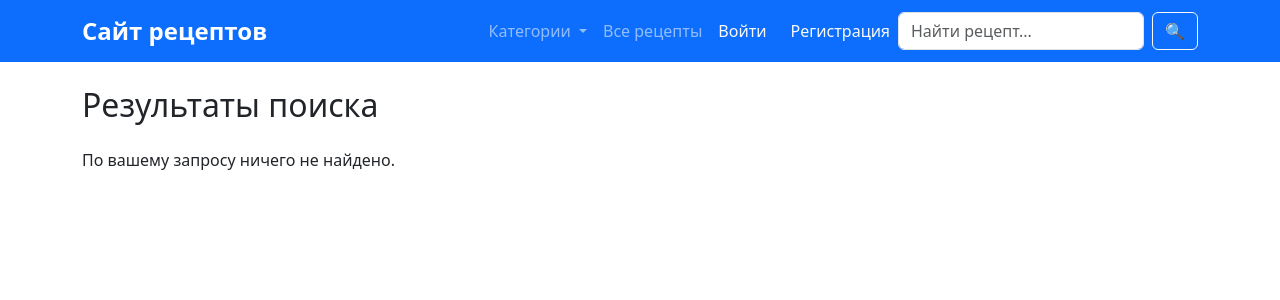
After one commit to dmitry-poznyak/recipe_site_project, a Django app: page /search/ in a window 1280 px wide. The commit adds this page. Shown: the top 300 px of the page. Run offline with Django 5.2, Linux system fonts and the light colour scheme; tables that the repository leaves empty hold one stand-in row (values such as "Sample post"); some libraries are stand-ins or nearby versions.

Commit message:
добавил поиск рецептов

```diff
--- a/recipe/templates/base.html
+++ b/recipe/templates/base.html
@@ -3,6 +3,9 @@
 <html lang="ru">
 
 <head>
+
+
+
     <meta charset="UTF-8" />
     <title>Сайт рецептов</title>
     <link href="https://cdn.jsdelivr.net/npm/select2@4.1.0-rc.0/dist/css/select2.min.css" rel="stylesheet" />
@@ -13,7 +16,7 @@
     <link rel="shortcut icon" href="{% static 'favicon.ico' %}" type="image/x-icon">
 
     <style>
-        /* Пункт 3: фиксируем меню сверху */
+        /* фиксируем меню сверху */
 
         body {
             padding-top: 70px;
@@ -26,14 +29,13 @@
             width: 100%;
             z-index: 1030;
         }
-        /* Пункт 4: подсветка активной ссылки */
+        /* подсветка активной ссылки */
 
         .nav-link.active,
         .dropdown-item.active {
             background-color: rgba(255, 255, 255, 0.25);
             border-radius: 0.25rem;
         }
-        /* Дополнительно: плавное скрытие хлебных крошек, если нет */
 
         .breadcrumb {
             margin-bottom: 1rem;
@@ -47,7 +49,7 @@
 </head>
 
 <body>
-    <!-- Пункт 3: добавляем класс fixed-top -->
+    <!-- добавляем класс fixed-top -->
     <nav class="navbar navbar-expand-lg navbar-dark bg-primary fixed-top">
         <div class="container">
             <a class="navbar-brand fw-bold fs-4" href="{% url 'home' %}">Сайт рецептов</a>
@@ -58,13 +60,13 @@
             <div class="collapse navbar-collapse" id="navbarNav">
                 <ul class="navbar-nav ms-auto align-items-center">
 
-                    <!-- Пункт 1: выпадающий список для Категорий -->
+                    <!-- выпадающий список для Категорий -->
                     <li class="nav-item dropdown">
                         <a class="nav-link dropdown-toggle {% if request.resolver_match.url_name == 'category_recipes' %}active{% endif %}" href="#" role="button" data-bs-toggle="dropdown" aria-expanded="false">
                             Категории
                         </a>
                         <ul class="dropdown-menu dropdown-menu-end">
-                            <!-- Тут можно динамически подгрузить категории из контекста -->
+                            <!-- можно динамически подгрузить категории из контекста -->
                             {% if categories %} {% for category in categories %}
                             <li><a class="dropdown-item" href="{% url 'category_recipes' category.id %}">{{ category.name }}</a></li>
                             {% endfor %} {% else %}
@@ -86,7 +88,6 @@
                         <ul class="dropdown-menu dropdown-menu-end">
                             <li><a class="dropdown-item" href="{% url 'profile' %}">Профиль</a></li>
                             <li><a class="dropdown-item" href="{% url 'add_recipe' %}">Добавить рецепт</a></li>
-                            <!-- <-- Добавлено -->
                             <li>
                                 <hr class="dropdown-divider">
                             </li>
@@ -107,15 +108,17 @@
                     </li>
                     {% endif %}
                 </ul>
+                <form action="{% url 'search_recipes' %}" method="get" class="d-flex" style="max-width: 300px;">
+                    <input type="search" name="q" class="form-control me-2" placeholder="Найти рецепт...">
+                    <button class="btn btn-outline-light" type="submit">🔍</button>
+                </form>
             </div>
+        </div>
         </div>
     </nav>
 
-    <!-- Пункт 6: хлебные крошки -->
     <div class="container mt-3">
-        {% block breadcrumbs %}
-        <!-- По умолчанию пусто, можно переопределить в дочерних шаблонах -->
-        {% endblock %}
+        {% block breadcrumbs %} {% endblock %}
     </div>
 
     <main class="container mt-3 mb-5">
--- /dev/null
+++ b/recipe/templates/recipe/search_results.html
@@ -0,0 +1,12 @@
+{% extends 'base.html' %} {% block content %}
+<h2 class="mb-4">Результаты поиска</h2>
+
+{% if recipes %}
+<div class="row row-cols-1 row-cols-md-3 g-4">
+    {% for recipe in recipes %} {% include 'recipe/recipe_card.html' %} {% empty %}
+    <p>Рецептов пока нет.</p>
+    {% endfor %}
+</div>
+{% else %}
+<p>По вашему запросу ничего не найдено.</p>
+{% endif %} {% endblock %}
--- a/recipe/urls.py
+++ b/recipe/urls.py
@@ -17,4 +17,5 @@ urlpatterns = [
     path('my/', views.my_recipes, name='my_recipes'),
     path('profile/', views.profile_view, name='profile'),
     path('favorite/<int:recipe_id>/', views.toggle_favorite, name='toggle_favorite'),
+    path('search/', views.search_recipes, name='search_recipes'),
 ]
--- a/recipe/views.py
+++ b/recipe/views.py
@@ -169,4 +169,10 @@ def toggle_favorite(request, recipe_id):
     favorite, created = Favorite.objects.get_or_create(user=request.user, recipe=recipe)
     if not created:
         favorite.delete()
-    return redirect('profile')  # Возврат на профиль без табов
+    return redirect('profile')
+
+
+def search_recipes(request):
+    query = request.GET.get('q')
+    recipes = Recipe.objects.filter(title__icontains=query) if query else []
+    return render(request, 'recipe/search_results.html', {'recipes': recipes, 'query': query})
```
